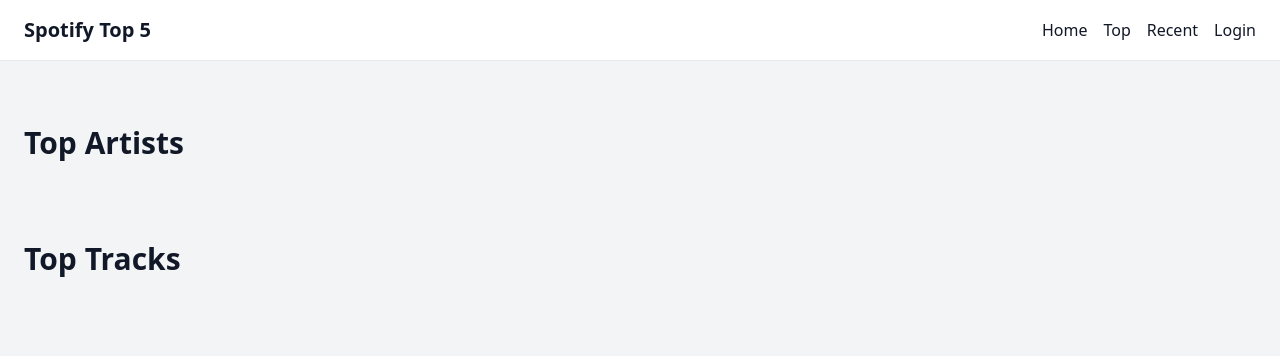
After one commit to EdoBergamo/spotify-tracker, a Flask app: template templates/top.html in a window 1280 px wide. The commit adds this page. Shown: the top 356 px of the page. Run offline with Flask 3, Linux system fonts and the light colour scheme; the template is opened without the code that fills it, so the values that code supplies are empty.

Commit message:
feat: added top tracks and top artists rotues and pages

```diff
--- a/app.py
+++ b/app.py
@@ -60,6 +60,24 @@ def show_recent():
   else:
     return "Errore durante l'autenticazione con spotify"
 
+@app.route('/top')
+def show_top():
+  if 'token_info' not in session:
+    return redirect(url_for('login'))
+
+  sp = create_spotify_client(session['token_info'])
+
+  if sp:
+    top_artists, top_tracks = get_top_artists_and_tracks(sp)
+    return render_template('top.html', top_artists=top_artists, top_tracks=top_tracks)
+  else:
+    return "Errore durante l'autenticazione con spotify"
+
+# Custom Filter
+@app.template_filter()
+def jinja2_enumerate(iterable):
+  return enumerate(iterable)
+
 # Helpers
 def create_spotify_oauth(scope=None):
   return SpotifyOAuth(
@@ -99,5 +117,18 @@ def get_recent_tracks(sp):
     logging.error(f"Errore durante il recupero delle tracce recenti: {e}")
     return None
 
+def get_top_artists_and_tracks(sp):
+  try:
+    top_artists_all_time = sp.current_user_top_artists(limit=12, time_range='long_term')
+    top_artists = [artist['name'] for artist in top_artists_all_time['items']]
+
+    top_tracks_all_time = sp.current_user_top_tracks(limit=12, time_range='long_term')
+    top_tracks = [f"{track['artists'][0]['name']} - {track['name']}" for track in top_tracks_all_time['items']]
+
+    return top_artists, top_tracks
+  except spotipy.SpotifyException as e:
+    logging.error(f"Errore durante il recupero delle top artist e tracce: {e}")
+    return None, None
+
 if __name__ == '__main__':
   app.run(debug=True, host='0.0.0.0')
--- a/static/output.css
+++ b/static/output.css
@@ -702,6 +702,14 @@ video {
   padding-bottom: 2rem;
 }
 
+.pl-2 {
+  padding-left: 0.5rem;
+}
+
+.pr-2 {
+  padding-right: 0.5rem;
+}
+
 .text-center {
   text-align: center;
 }
--- /dev/null
+++ b/templates/top.html
@@ -0,0 +1,28 @@
+{% extends 'base.html' %}
+
+{% block title %}Spotify Top 5 - Top Artists and Tracks{% endblock %}
+
+{% block content %}
+<div class="container mx-auto py-8">
+  <h1 class="text-3xl font-bold mb-4">Top Artists</h1>
+  <ul class="grid grid-cols-1 md:grid-cols-2 lg:grid-cols-3 gap-4">
+    {% for artist in top_artists %}
+    <li class="bg-white p-6 rounded shadow-md">
+      <h2 class="text-xl font-bold">{{ artist }}</h2>
+    </li>
+    {% endfor %}
+  </ul>
+</div>
+
+<div class="container mx-auto py-8">
+  <h1 class="text-3xl font-bold mb-4">Top Tracks</h1>
+  <ul class="grid grid-cols-1 md:grid-cols-2 lg:grid-cols-3 gap-4">
+    {% for index, track in top_tracks|jinja2_enumerate %}
+    <li class="bg-white p-6 rounded shadow-md flex items-center">
+      <small class="pr-2">{{ index + 1 }}</small>
+      <h2 class="text-xl font-bold"> {{ track }}</h2>
+    </li>
+    {% endfor %}
+  </ul>
+</div>
+{% endblock %}
```
